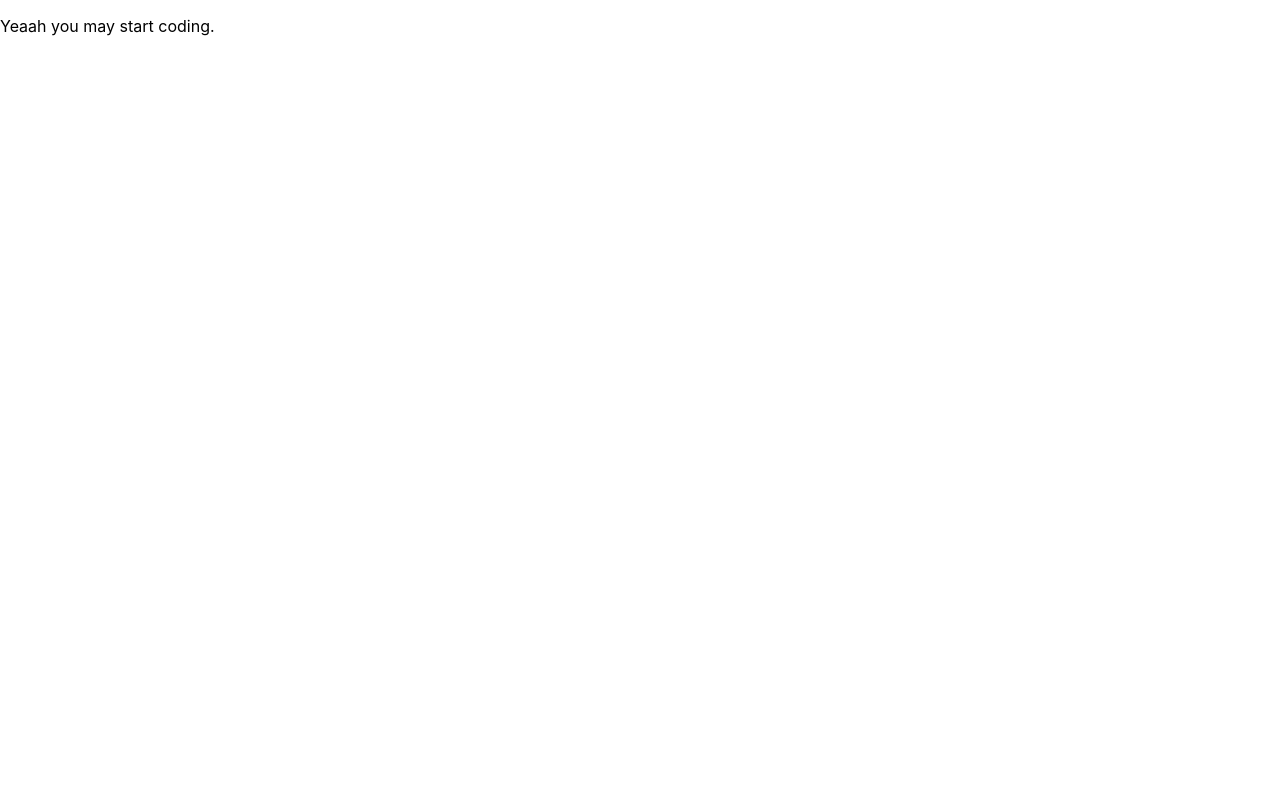
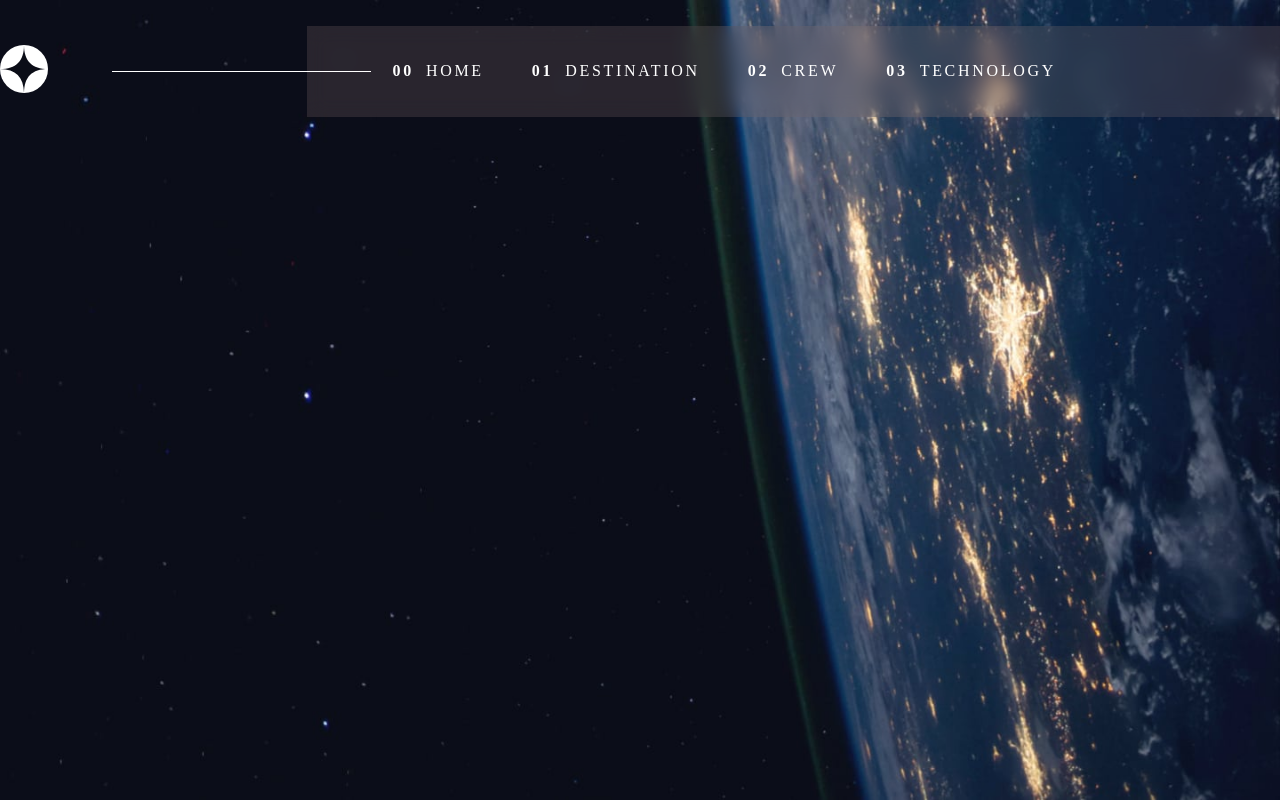
Before and after one commit to adamkula1/Space-Tourism, a React (Create React App) app: page / in a window 1280 px wide. Built offline with nearby package versions, Linux system fonts and the light colour scheme.

Commit message:
create navigation and install styled-components

```diff
--- a/package.json
+++ b/package.json
@@ -13,6 +13,7 @@
     "react": "^18.0.0",
     "react-dom": "^18.0.0",
     "react-scripts": "5.0.1",
+    "styled-components": "^5.3.5",
     "typescript": "^4.6.3",
     "web-vitals": "^2.1.4"
   },
@@ -39,5 +40,8 @@
       "last 1 firefox version",
       "last 1 safari version"
     ]
+  },
+  "devDependencies": {
+    "@types/styled-components": "^5.1.25"
   }
 }
--- a/src/App.tsx
+++ b/src/App.tsx
@@ -1,9 +1,9 @@
 import React from 'react';
+import Home from './pages/Home';
 
 const App = () => {
   return (
-    <div>
-      <p>Yeaah you may start coding.</p></div>
+      <Home />
   )
 }
 
--- /dev/null
+++ b/src/assets/css/index.css
@@ -0,0 +1,7 @@
+body {
+  margin: 0;
+}
+
+
+
+@import url('https://fonts.googleapis.com/css2?family=Barlow+Condensed:ital,wght@0,100;0,200;0,300;0,400;0,500;0,600;0,700;0,800;0,900;1,100;1,200;1,300;1,400;1,500;1,600;1,700;1,800;1,900&family=Urbanist:ital,wght@0,100;0,200;0,300;0,400;0,500;0,600;0,700;0,800;0,900;1,100;1,200;1,300;1,400;1,500;1,600;1,700;1,800;1,900&display=swap');
--- /dev/null
+++ b/src/components/Navigation.tsx
@@ -0,0 +1,82 @@
+import React from 'react'
+import styled from "styled-components";
+
+const Nav = styled.header`
+    max-width: 1865px;
+    margin: auto;
+    padding-top: 2%;
+    margin-right: 0;
+    display: flex;
+    flex-direction: row;
+    flex-wrap: nowrap;
+    align-content: center;
+    align-items: center;
+    justify-content: space-between;
+`;
+
+const Logo = styled.div`
+`;
+
+const List = styled.ul`
+    display: flex;
+    padding: 2.3rem 0;
+    /* padding-left: 8rem; */
+    padding-left: 6.65%;
+    /* padding-right: 21rem; */
+    padding-right: 17.5%;
+    margin: 0;
+    gap: var(--gap, 3rem);
+    list-style: none;
+    color: #fff;
+    background-color: rgba(128,109,109,.254);
+    backdrop-filter: blur(10px);
+    align-items: center;
+`;
+
+const ListItem = styled.li`
+    text-transform: uppercase;
+`;
+
+const Link = styled.a`
+    padding: 2.2rem 0;
+    cursor: pointer;
+    font-family: 'Barlow Condensed';
+    letter-spacing: 2.7px;
+    &:hover {
+        border-bottom: 2px solid #fff;
+    }
+`;
+
+const Number = styled.span`
+    font-weight: 700;
+    margin-inline-end: 0.75em;
+`;
+
+
+const Lane = styled.div`
+    flex-grow: 1;
+    height: 1px;
+    position: relative;
+    left: 4rem;
+    z-index: 1;
+    background: #fff;
+`;
+
+const Navigation = () => {
+  return (
+    <Nav>
+        <Logo>
+            <svg xmlns="http://www.w3.org/2000/svg" width="48" height="48"><g fill="none" fill-rule="evenodd"><circle cx="24" cy="24" r="24" fill="#FFF"/><path fill="#0B0D17" d="M24 0c0 16-8 24-24 24 15.718.114 23.718 8.114 24 24 0-16 8-24 24-24-16 0-24-8-24-24z"/></g></svg>
+        </Logo>
+        <Lane />
+            <List>
+                <ListItem><Link><Number>00</Number>Home</Link></ListItem>
+                <ListItem><Link><Number>01</Number>Destination</Link></ListItem>
+                <ListItem><Link><Number>02</Number>Crew</Link></ListItem>
+                <ListItem><Link><Number>03</Number>Technology</Link></ListItem>
+            </List>
+    </Nav>
+  )
+}
+
+export default Navigation
--- a/src/index.css
+++ /dev/null
@@ -1,13 +0,0 @@
-body {
-  margin: 0;
-  font-family: -apple-system, BlinkMacSystemFont, 'Segoe UI', 'Roboto', 'Oxygen',
-    'Ubuntu', 'Cantarell', 'Fira Sans', 'Droid Sans', 'Helvetica Neue',
-    sans-serif;
-  -webkit-font-smoothing: antialiased;
-  -moz-osx-font-smoothing: grayscale;
-}
-
-code {
-  font-family: source-code-pro, Menlo, Monaco, Consolas, 'Courier New',
-    monospace;
-}
--- a/src/index.tsx
+++ b/src/index.tsx
@@ -1,6 +1,6 @@
 import React from 'react';
 import ReactDOM from 'react-dom/client';
-import './index.css';
+import './assets/css/index.css';
 import App from './App';
 import reportWebVitals from './reportWebVitals';
 
--- /dev/null
+++ b/src/pages/Home.tsx
@@ -0,0 +1,25 @@
+import React from 'react'
+import styled from "styled-components";
+import Navigation from '../components/Navigation'
+import bg from '../assets/home/background-home-desktop.jpg'
+
+const Wrapper = styled.div`
+    background-image: url(${bg});
+    /* background-position: center; */
+    background-size: cover;
+    background-attachment: fixed;
+    min-height: 100vh;
+    transition: .5s ease;
+    background-color: #161515;
+`;
+
+const Home = () => {
+  return (
+        <Wrapper>
+            <Navigation />
+        </Wrapper>
+
+  )
+}
+
+export default Home
```
Also changed, not shown: public/manifest.json, 1 other file (tests, documents, lock files or other folders).
